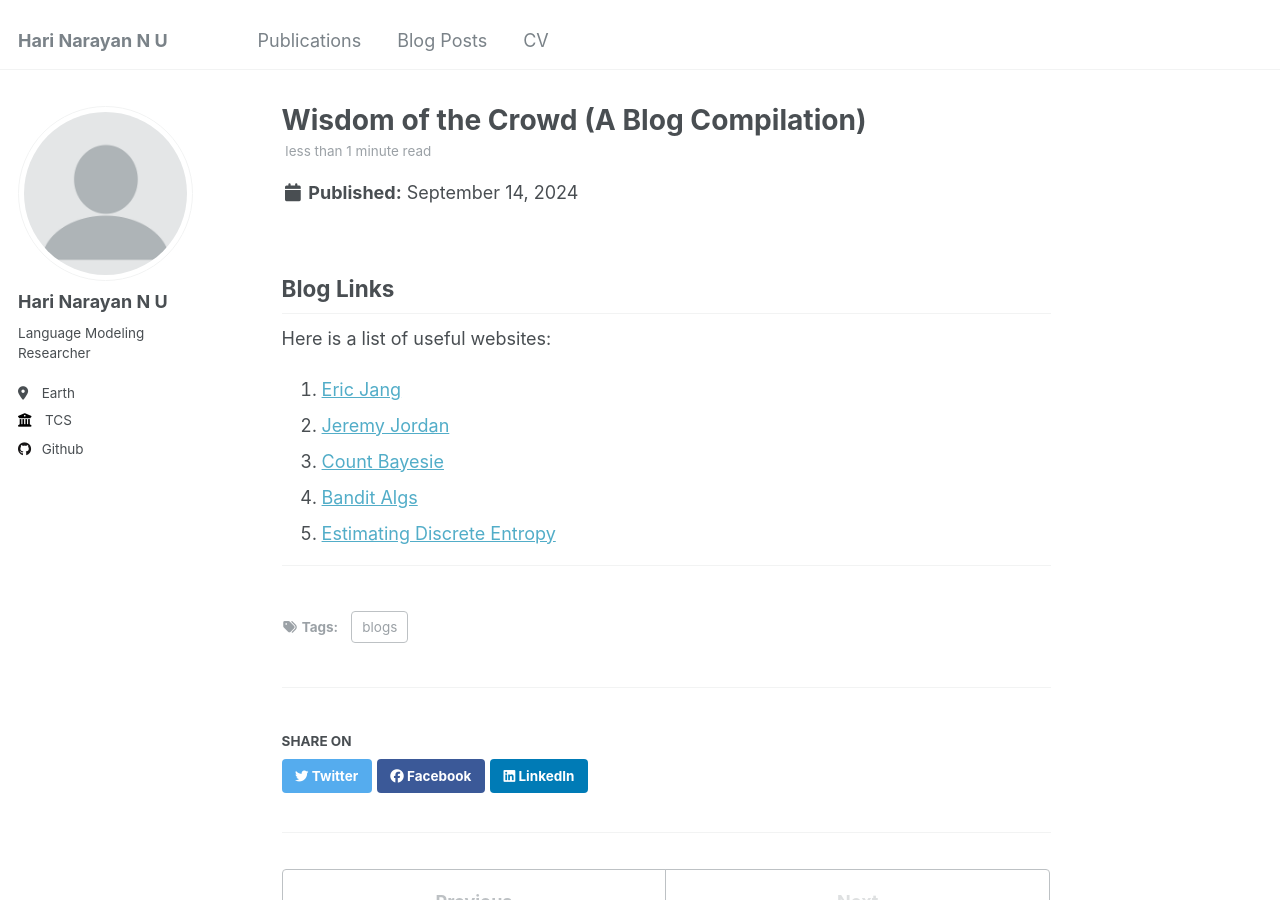
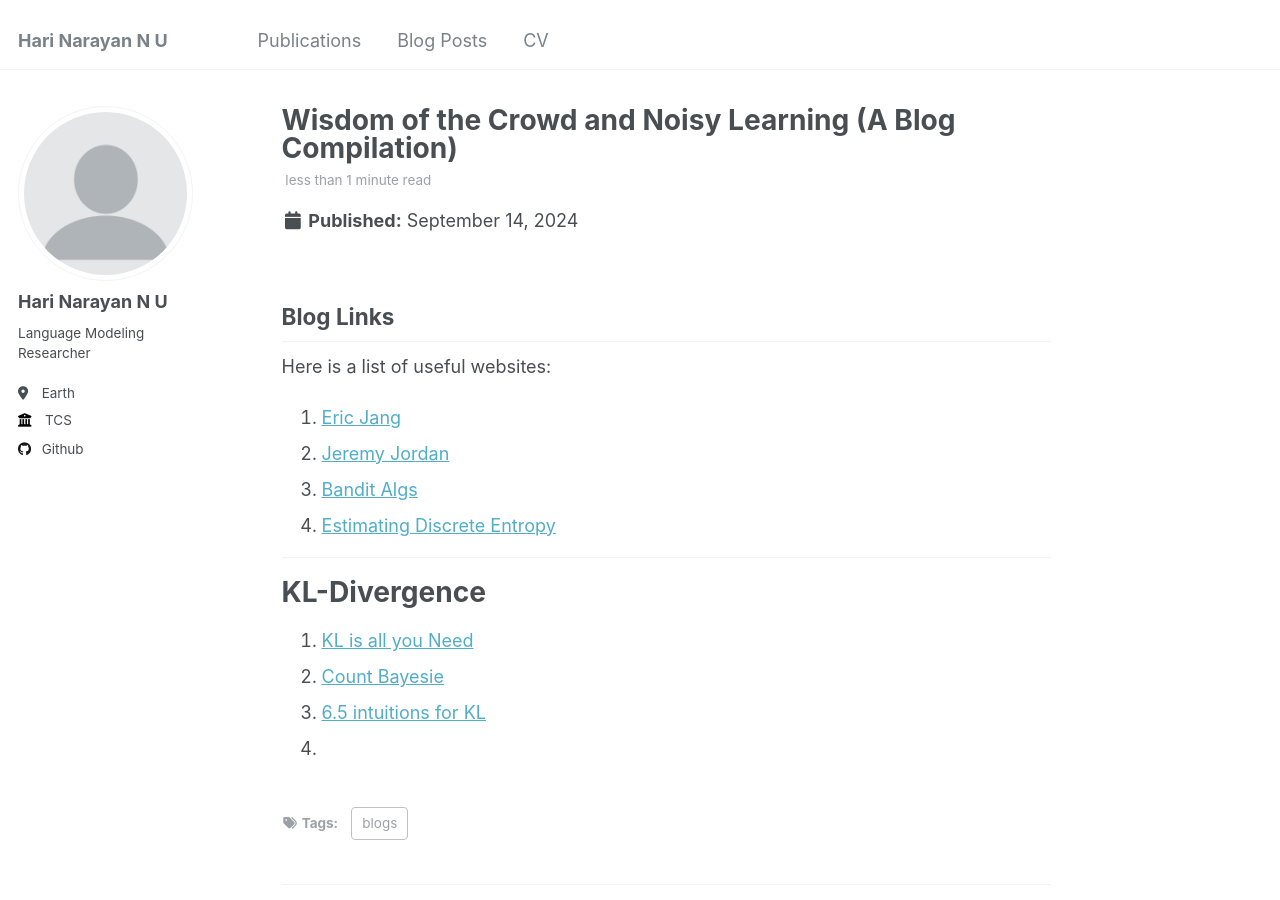
Before and after one commit to Hari-101/Hari-101.github.io, a Jekyll site: the page built from _posts/2024-09-14-Wisdom-of-the-Crowd.md, in a window 1280 px wide and 900 px high. Built offline with Jekyll 4.4.1, drawn with Linux system fonts in a browser that asks for light colours.

Commit message:
Update 2024-09-14-Wisdom-of-the-Crowd.md

```diff
--- a/_posts/2024-09-14-Wisdom-of-the-Crowd.md
+++ b/_posts/2024-09-14-Wisdom-of-the-Crowd.md
@@ -1,5 +1,5 @@
 ---
-title: 'Wisdom of the Crowd (A Blog Compilation)'
+title: 'Wisdom of the Crowd and Noisy Learning (A Blog Compilation)'
 date: 2024-09-14
 permalink: /posts/2012/08/blog-post-4/
 tags:
@@ -13,8 +13,12 @@ Here is a list of useful websites:
 
 1. [Eric Jang](https://blog.evjang.com/2016/08/variational-bayes.html)
 2. [Jeremy Jordan](https://www.jeremyjordan.me/)
-3. [Count Bayesie](https://www.countbayesie.com/blog/2017/5/9/kullback-leibler-divergence-explained)
-4. [Bandit Algs](https://banditalgs.com/)
-5. [Estimating Discrete Entropy](https://www.nowozin.net/sebastian/blog/estimating-discrete-entropy-part-1.html)
+3. [Bandit Algs](https://banditalgs.com/)
+4. [Estimating Discrete Entropy](https://www.nowozin.net/sebastian/blog/estimating-discrete-entropy-part-1.html)
 
 ---
+# KL-Divergence
+1. [KL is all you Need](https://blog.alexalemi.com/kl-is-all-you-need.html)
+2. [Count Bayesie](https://www.countbayesie.com/blog/2017/5/9/kullback-leibler-divergence-explained)
+3. [6.5 intuitions for KL](https://www.lesswrong.com/posts/no5jDTut5Byjqb4j5/six-and-a-half-intuitions-for-kl-divergence)
+4.
```
